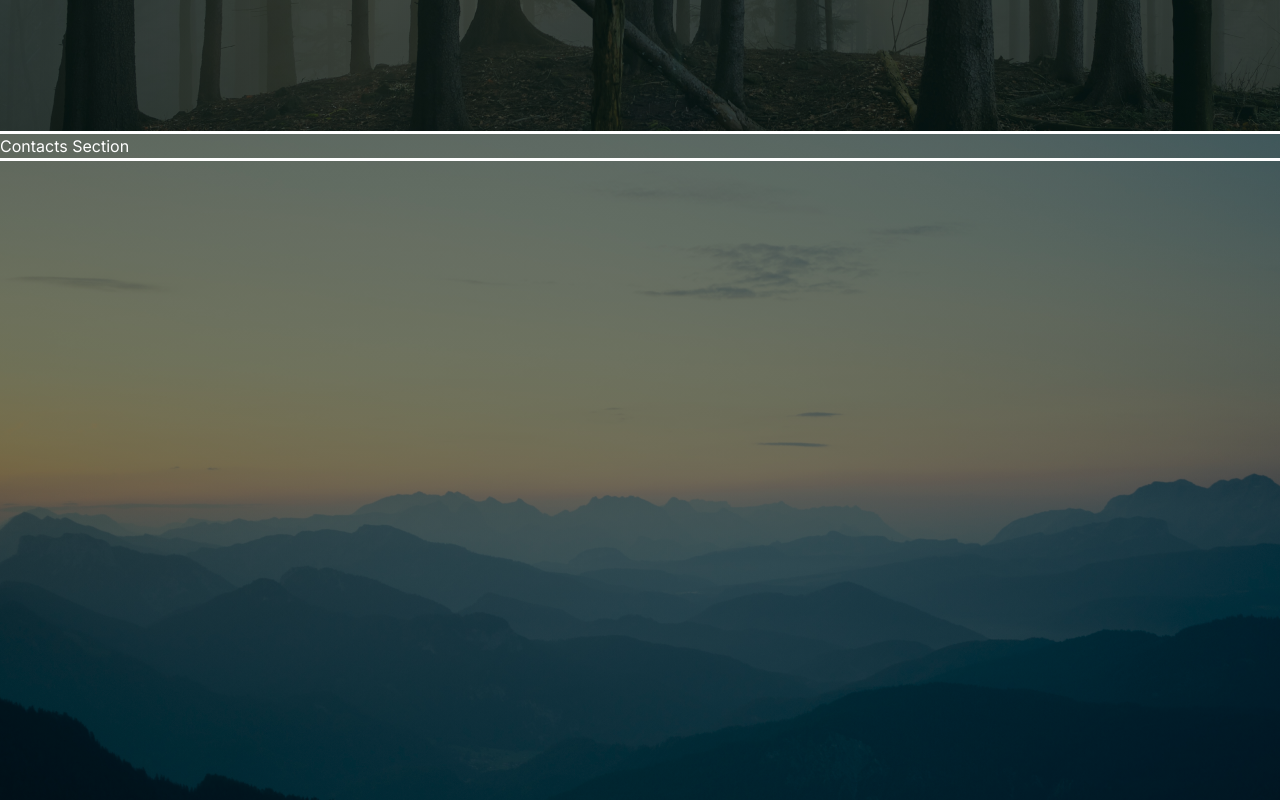
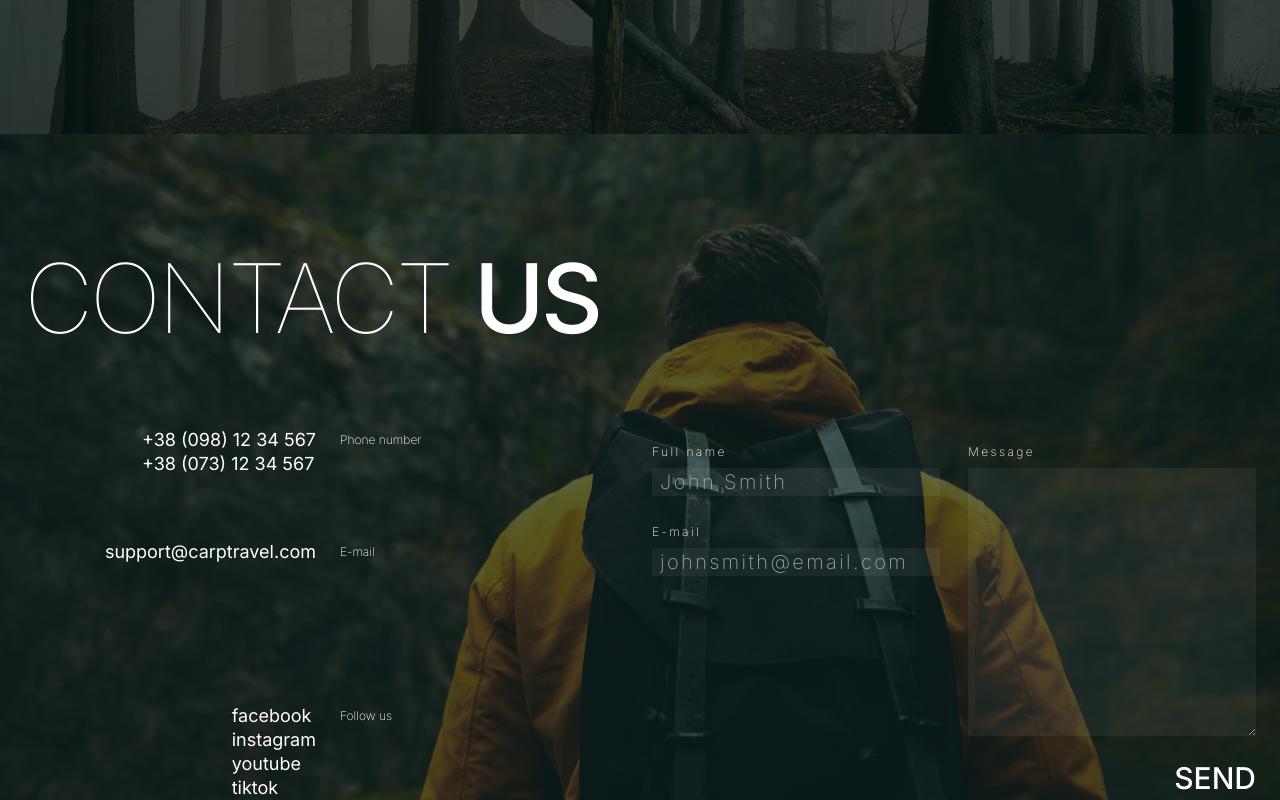
Before and after one commit to YuriyAtamanenko/CarpTravelApp, a Next.js app: page / in a window 1280 px wide. Shown: the part 3840-4640 px from the top of the page. Built offline with nearby package versions, Linux system fonts and the light colour scheme.

Commit message:
add markup and styles to Contacts section

```diff
--- a/app/Contacts/page.tsx
+++ b/app/Contacts/page.tsx
@@ -1,7 +1,117 @@
+"use client";
+import { useForm } from "react-hook-form";
+
+type FormData = {
+  name: string;
+  mail: string;
+  message: string;
+};
+
 export default function Contacts() {
+  const {
+    register,
+    setValue,
+    handleSubmit,
+    formState: { errors },
+  } = useForm<FormData>();
+  const onSubmit = handleSubmit((data) => console.log(data));
+
   return (
-    <section className="contacts section" id="contacts">
-      <div className="mx-auto max-w-7xl outline"> Contacts Section</div>
+    <section className="career section py-20" id="contacts">
+      <div className="flex flex-col container h-full mx-auto max-w-7xl p-6">
+        <h2 className="text-8xl font-thin uppercase leading-tight tracking-[-3.92px]">
+          CONTACT <span className="font-medium">US</span>
+        </h2>
+        <div className="flex mt-[70px] ">
+          <div className="w-1/2 pr-3">
+            <div className="flex flex-col">
+              <ul className="flex flex-col">
+                <li className="flex  justify-end">
+                  <p className="text-lg font-normal leading-6">
+                    +38 (098) 12 34 567 <br />
+                    +38 (073) 12 34 567
+                  </p>
+                  <p className="text-xs font-extralight leading-6 w-72 ml-6">
+                    Phone number
+                  </p>
+                </li>
+                <li className="flex  justify-end mt-16">
+                  <a
+                    href="mailto:support@carptravel.com"
+                    className="text-lg font-normal leading-6"
+                  >
+                    support@carptravel.com
+                  </a>
+                  <p className="text-xs font-extralight leading-6 w-72 ml-6">
+                    E-mail
+                  </p>
+                </li>
+                <li className="flex  justify-end mt-[140px]">
+                  <div className="flex flex-col text-lg font-normal leading-6">
+                    <a href="#">facebook</a>
+                    <a href="#">instagram</a>
+                    <a href="#">youtube</a>
+                    <a href="#">tiktok</a>
+                  </div>
+                  <p className="text-xs font-extralight leading-6 w-72 ml-6">
+                    Follow us
+                  </p>
+                </li>
+              </ul>
+            </div>
+          </div>
+          <div className="w-1/2 pl-3">
+            <form autoComplete="off" onSubmit={onSubmit} className="flex mt-3">
+              <div className="flex flex-col w-1/2">
+                <label
+                  htmlFor="name"
+                  className="flex flex-col text-xs font-extralight leading-6  tracking-[2.4px]"
+                >
+                  Full name
+                  <input
+                    {...register("name", { required: true, maxLength: 30 })}
+                    className="bg-white/5 w-72 h-7 mt-[4px] px-2 py-0.5 text-xl leading-6 "
+                    placeholder="John Smith"
+                  />
+                </label>
+                <label
+                  htmlFor="mail"
+                  className="mt-6 flex flex-col text-xs font-extralight leading-6 tracking-[2.4px]"
+                >
+                  E-mail
+                  <input
+                    {...register("mail", {
+                      required: true,
+                      pattern:
+                        /^(([^<>()[\]\\.,;:\s@"]+(\.[^<>()[\]\\.,;:\s@"]+)*)|.(".+"))@((\[[0-9]{1,3}\.[0-9]{1,3}\.[0-9]{1,3}\.[0-9]{1,3}\])|(([a-zA-Z\-0-9]+\.)+[a-zA-Z]{2,}))$/,
+                    })}
+                    className="bg-white/5 w-72 h-7  mt-[4px] px-2 py-0.5 text-xl leading-6"
+                    placeholder="johnsmith@email.com"
+                  />
+                </label>
+              </div>
+              <div className="flex flex-col w-1/2">
+                <label
+                  htmlFor="message"
+                  className="flex flex-col text-xs font-extralight leading-6 ml-auto  tracking-[2.4px]"
+                >
+                  Message
+                  <textarea
+                    {...register("message")}
+                    className="bg-white/5 w-72 h-[268px] mt-[4px] px-2 py-0.5 text-xl leading-6"
+                  />
+                </label>
+                <button
+                  type="submit"
+                  className="mt-6 ml-auto text-3xl font-medium"
+                >
+                  SEND
+                </button>
+              </div>
+            </form>
+          </div>
+        </div>
+      </div>
     </section>
   );
 }
```
